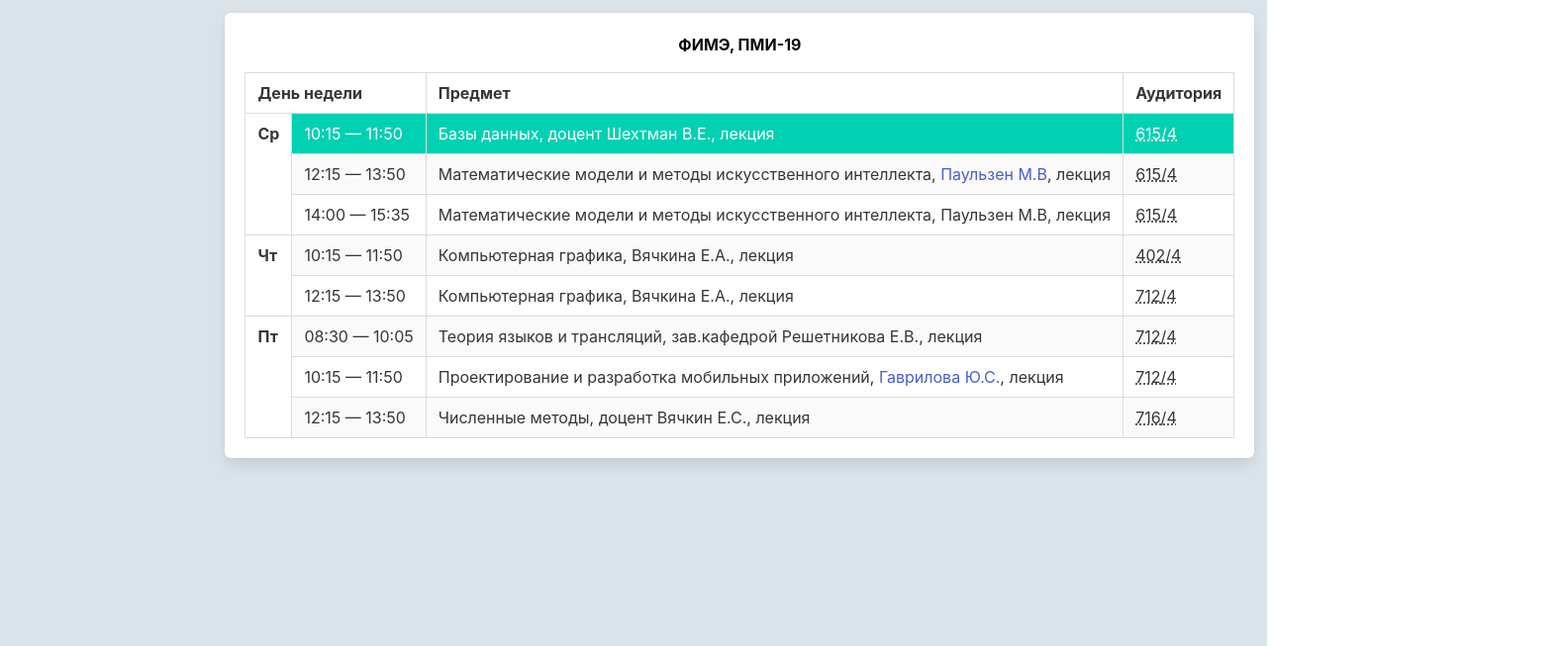
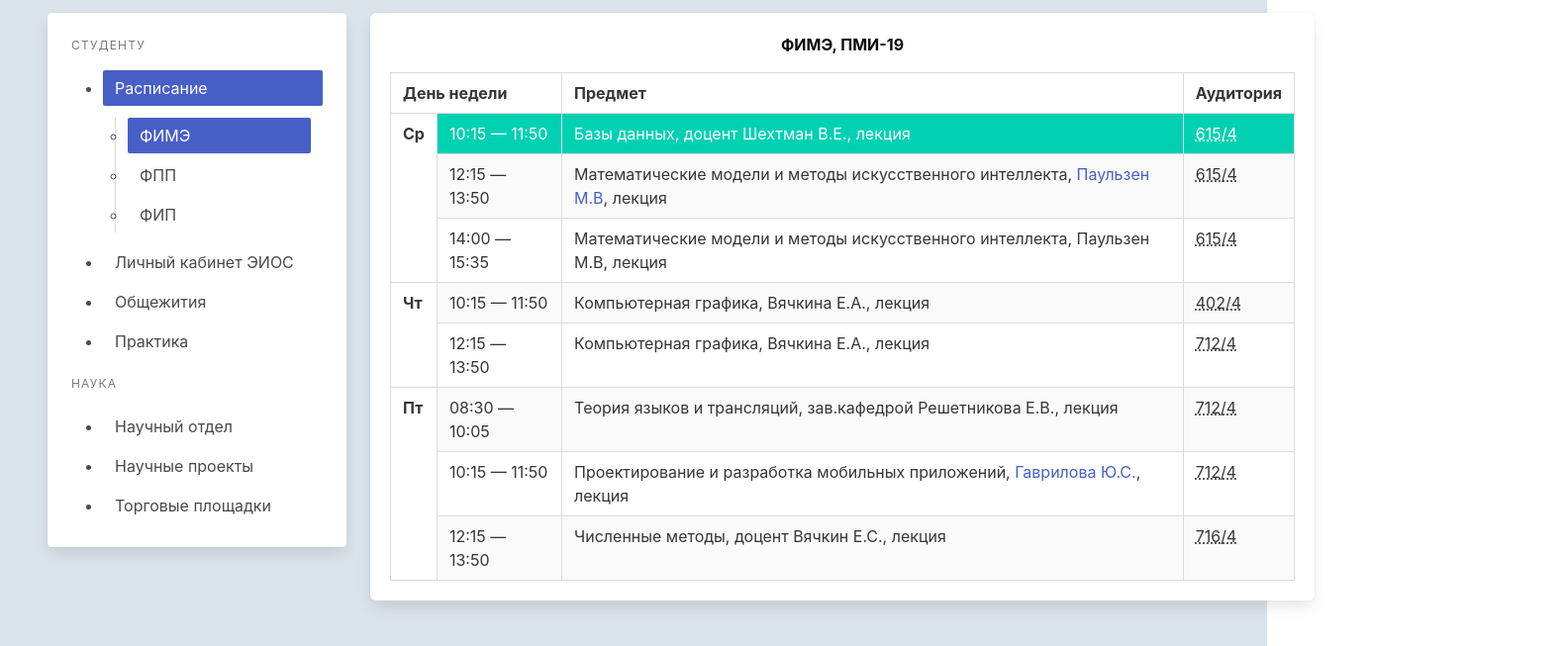
Before and after one commit to dmitryzag/Schedule, a plain HTML site: page index.html in a window 1280 px wide. Shown: the part 147-800 px from the top of the page at 99% size, 1580 px wide, since content can reach past the window. Drawn offline with nearby package versions, Linux system fonts and the light colour scheme; some packages are replaced by stand-ins of ours.

Commit message:
добавил панель справа

```diff
--- a/index.html
+++ b/index.html
@@ -119,9 +119,41 @@
 
 
     <div class="columns">
-        <div class="column p-6">
+        <div class="column mt-4 ml-6 is-3">
+            <div class="card">
+                <div class="card-content">
+                    <div class="content">
+                        <aside class="menu">
+                            <p class="menu-label">
+                                Студенту
+                            </p>
+                            <ul class="menu-list">
+                                <li>
+                                    <a class="is-active">Расписание</a>
+                                    <ul>
+                                        <li><a class="is-active">ФИМЭ</a></li>
+                                        <li><a>ФПП</a></li>
+                                        <li><a>ФИП</a></li>
+                                    </ul>
+                                </li>
+                                <li><a>Личный кабинет ЭИОС</a></li>
+                                <li><a>Общежития</a></li>
+                                <li><a>Практика</a></li>
+                            </ul>
+                            <p class="menu-label">
+                                Наука
+                            </p>
+                            <ul class="menu-list">
+                                <li><a>Научный отдел</a></li>
+                                <li><a>Научные проекты</a></li>
+                                <li><a>Торговые площадки</a></li>
+                            </ul>
+                        </aside>
+                    </div>
+                </div>
+            </div>
         </div>
-        <div class="column is-11 is-flex is-justify-content-flex-end">
+        <div class="column is-9 is-flex">
             <div class="box mt-4 ">
                 <table class="table is-bordered is-striped">
                     <caption class="has-text-weight-bold mb-4 has-text-black">ФИМЭ, ПМИ-19</caption>
@@ -193,8 +225,17 @@
         <div class="column">
 
         </div>
+        <div class="column"></div>
+        <div class="column"></div>
+        <div class="column"></div>
+        <div class="column"></div>
+        <div class="column"></div>
+        <div class="column"></div>
+        <div class="column"></div>
+        <div class="column"></div>
+        <div class="column"></div>
+
         <script src="app.js"></script>
-        <script src="https://maps.googleapis.com/maps/api/js?callback=myMap"></script>
 
 </body>
 
```
